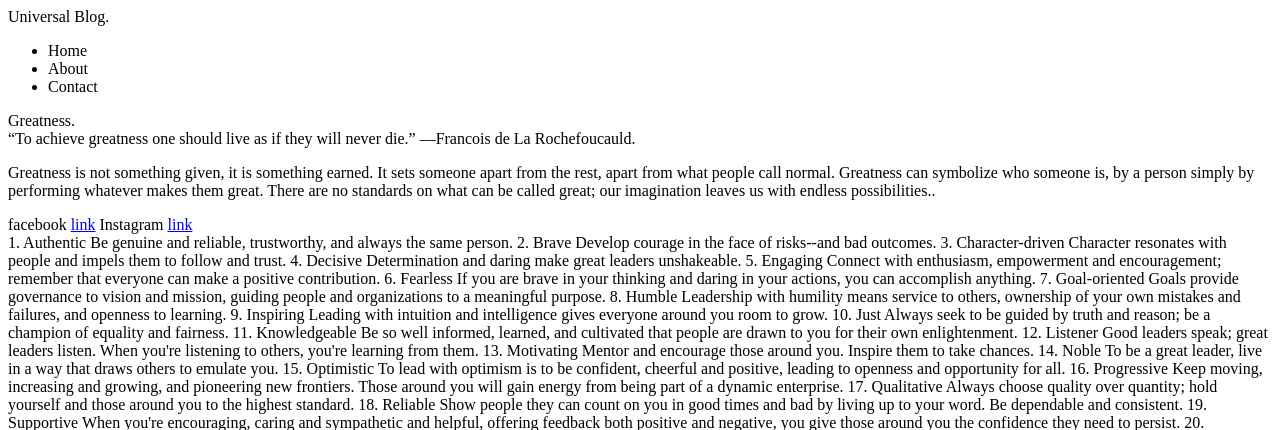
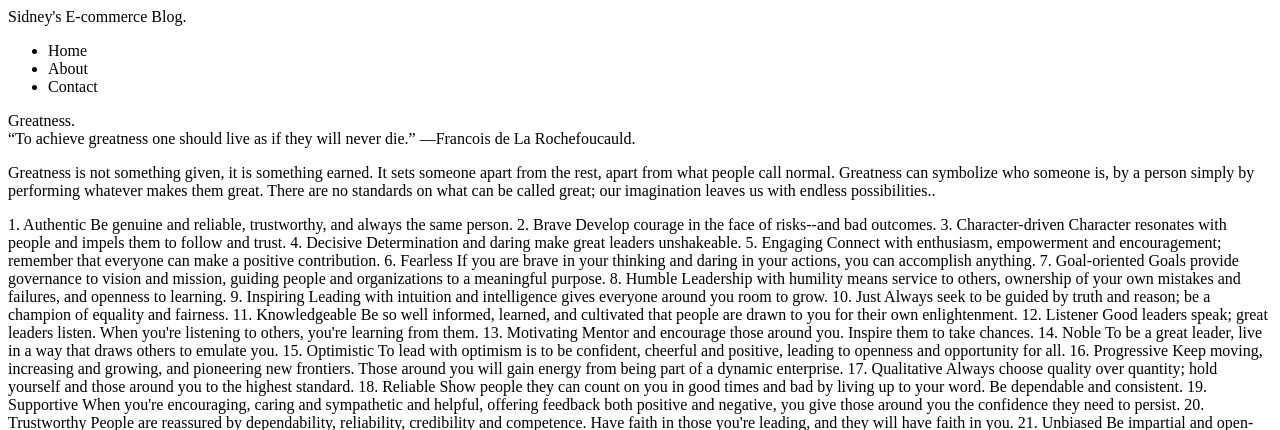
Before and after one commit to sanning/my-buzz, a Django app: page / in a window 1280 px wide. Shown: the top 430 px of the page. Run offline with Django 3.2, Linux system fonts and the light colour scheme.

Commit message:
4th commit, modified templates to display post from database.

```diff
--- a/blog/templates/blog/post_list.html
+++ b/blog/templates/blog/post_list.html
@@ -5,7 +5,7 @@
 <header>
 	<div id="topbar">
 	 	<div class="logo">
-			Universal Blog.
+			Sidney's E-commerce Blog.
 		</div>
 		<nav>
 			<ul>
@@ -29,12 +29,14 @@
 			</p>
 		</div>
 	</div>
+{% for post in posts %}
 	<div class="link-body">
                       facebook
 		<a href="https://www.facebook.com/">link</a>
                       Instagram
 		<a href="https://www.instagram.com/">link</a>
 	</div>
+{% endfor %}
         <div class="blog-Ending">
 1. Authentic
 
```
